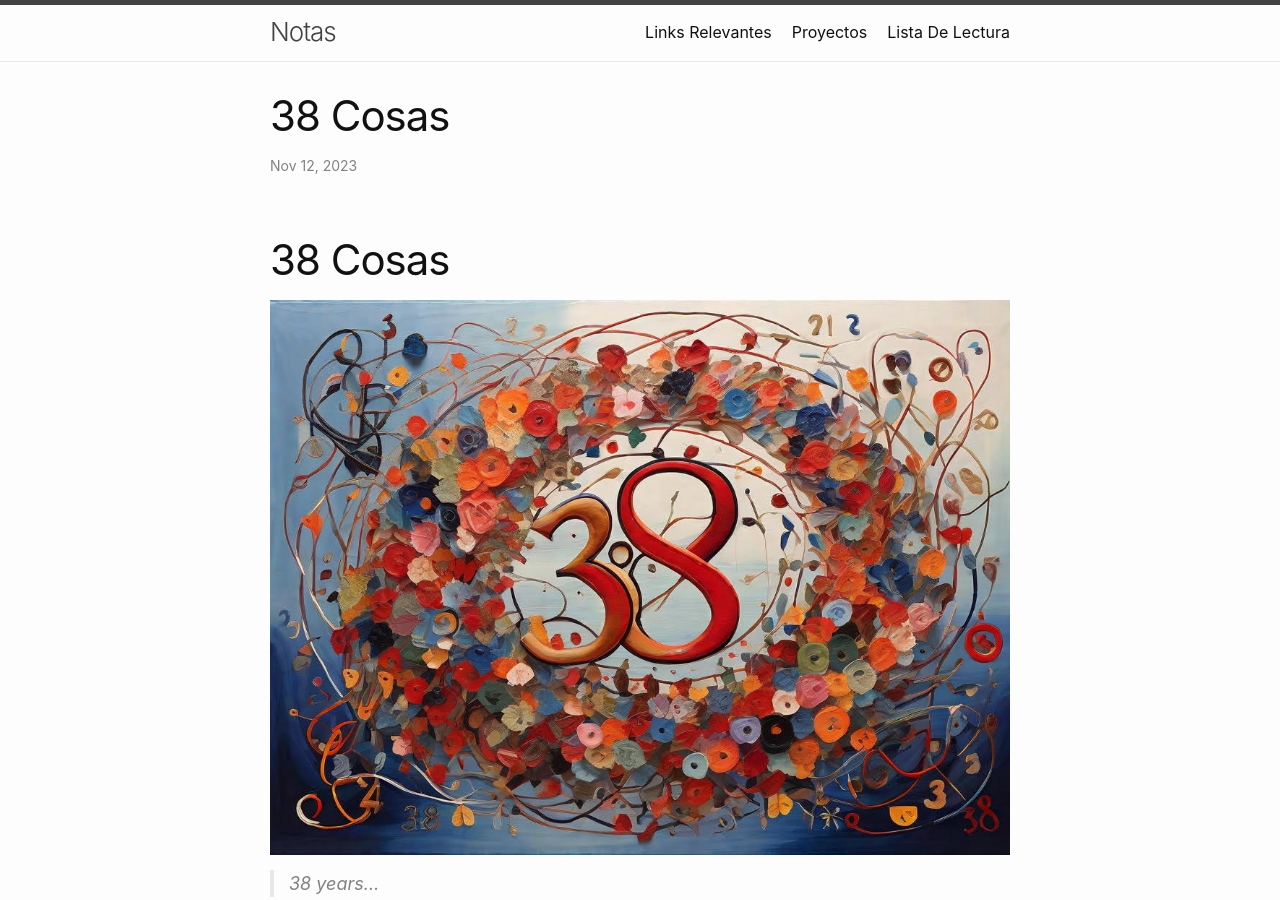
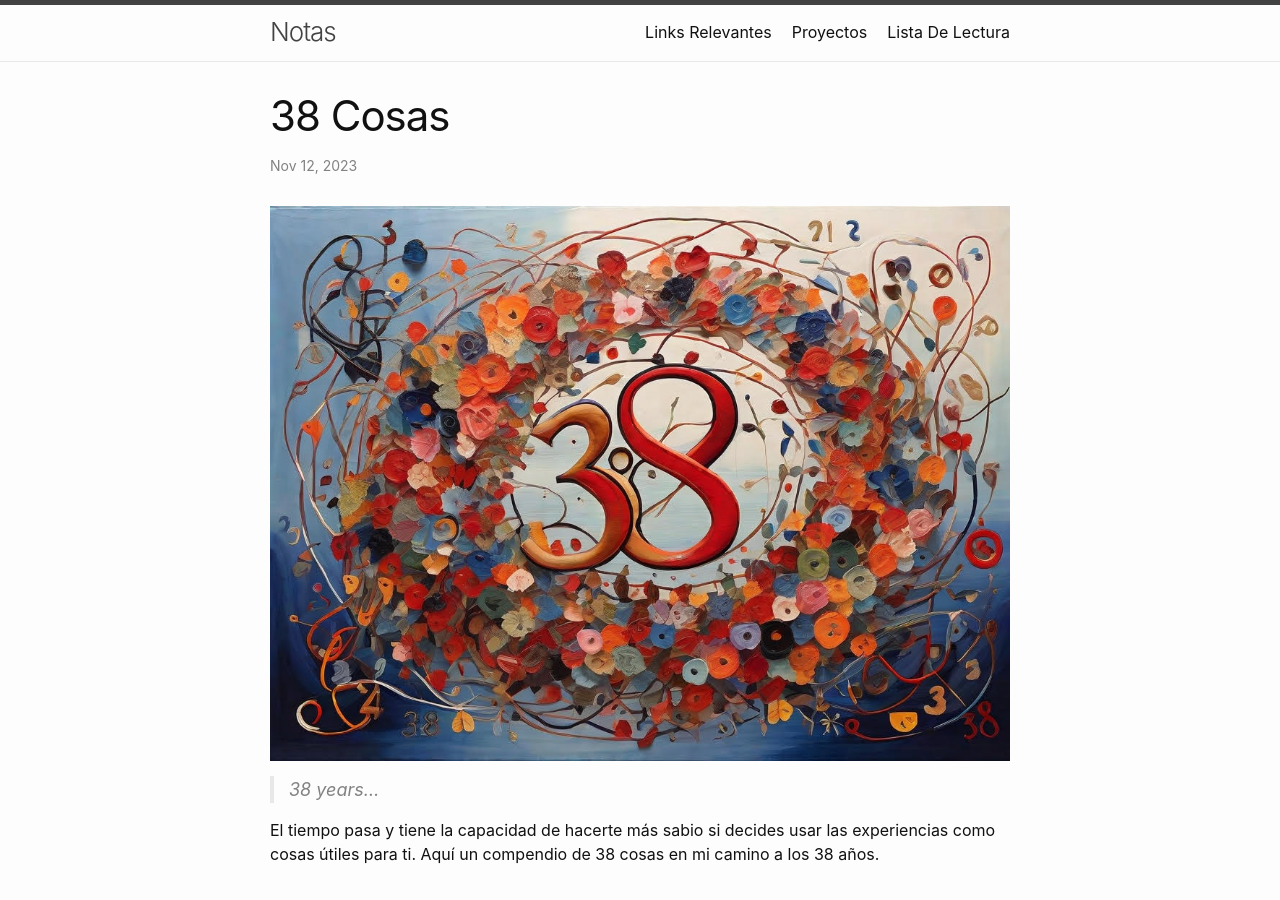
Before and after one commit to petesect18/notas, a Jekyll site: the page built from _posts/2023-11-12-Treintayocho.md.md, in a window 1280 px wide and 900 px high. Built offline with Jekyll 4.4.1, drawn with Linux system fonts in a browser that asks for light colours.

Commit message:
Updating Title

```diff
--- a/_posts/2023-11-12-Treintayocho.md.md
+++ b/_posts/2023-11-12-Treintayocho.md.md
@@ -6,9 +6,7 @@ categories: thoughts
 comments: true
 ---
 
-# 38 Cosas
-
-![Control](https://petesect18.github.io/notas/assets/38.jpg)
+![38](https://petesect18.github.io/notas/assets/38.jpg)
 >38 years...
 
 El tiempo pasa y tiene la capacidad de hacerte más sabio si decides usar las experiencias como cosas útiles para ti. Aquí un compendio de 38 cosas en mi camino a los 38 años.
```
